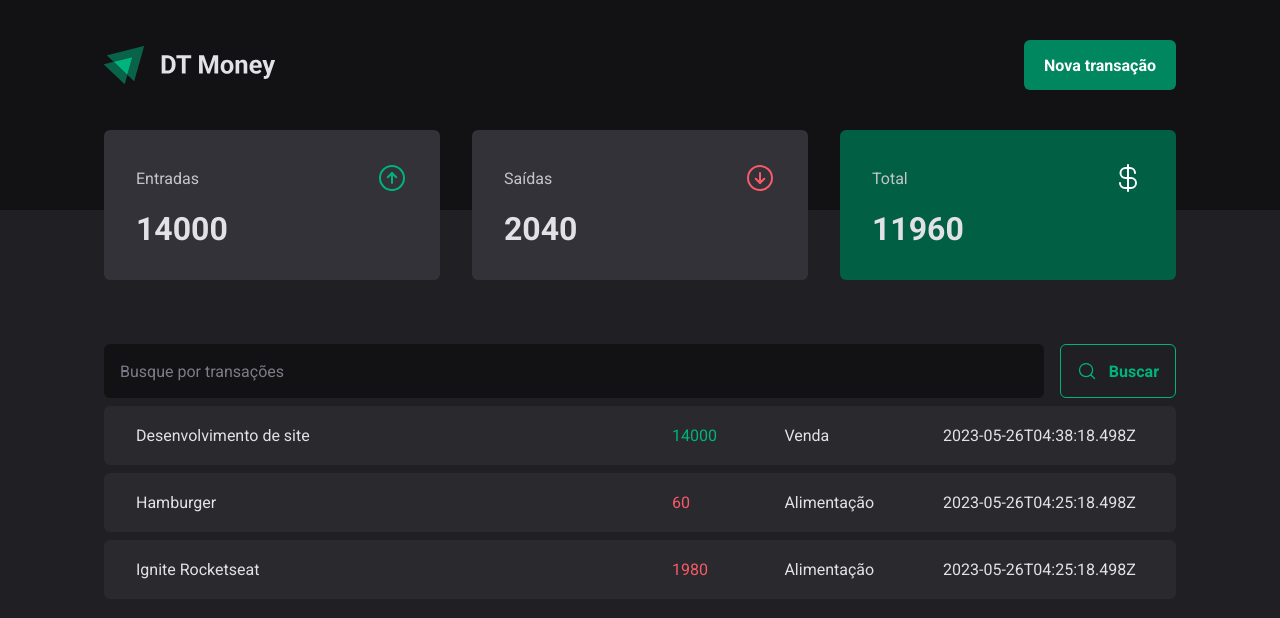
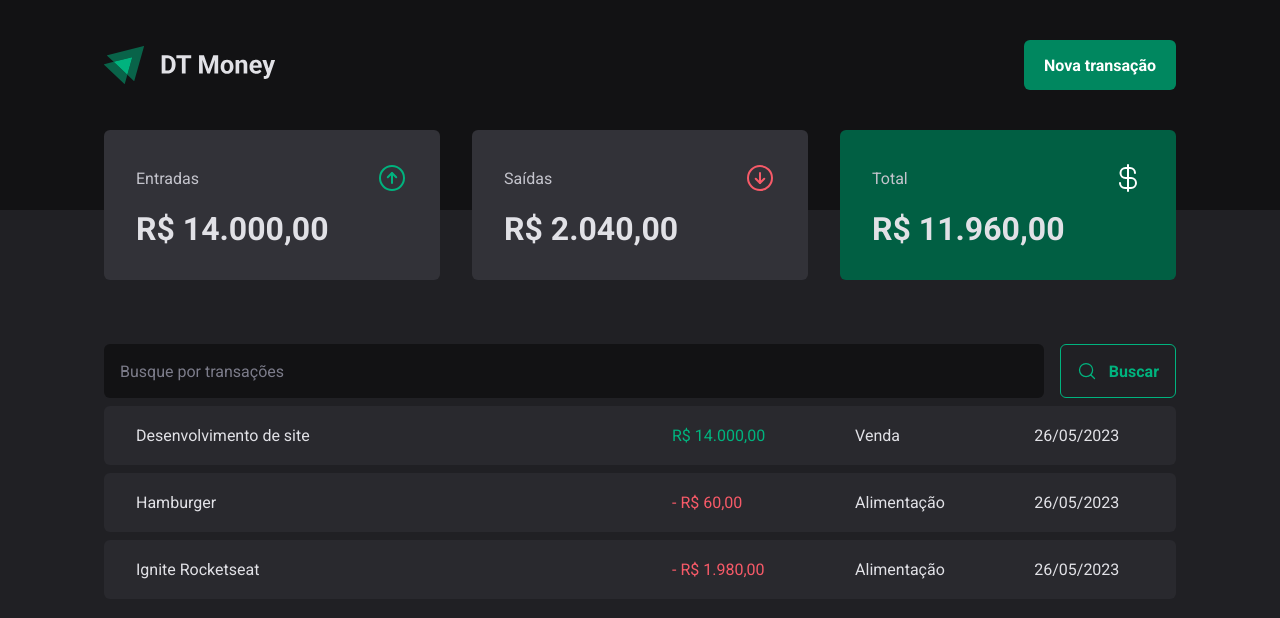
Before and after one commit to sidneifjr/dt-money, a React (Vite) app: page / in a window 1280 px wide. Shown: the top 618 px of the page. Built offline with nearby package versions, Linux system fonts and the light colour scheme; data requests are answered from the project's data file.

Commit message:
Realiza a formatação dos valores, em Summary e Transactions

```diff
--- a/src/components/Summary/index.tsx
+++ b/src/components/Summary/index.tsx
@@ -2,16 +2,18 @@ import { ArrowCircleDown, ArrowCircleUp, CurrencyDollar } from "phosphor-react";
 import { SummaryCard, SummaryContainer } from "./styles";
 import { useContext } from "react";
 import { TransactionsContext } from "../../contexts/TransactionsContext";
+import { priceFormatter } from "../../util/formatter";
 
 export function Summary() {
   const { transactions } = useContext(TransactionsContext)
 
-  // reduce() permite percorrer um array e reduzir o mesmo a uma nova estrutura de dados.
-  // Ou seja: quero reduzir meu transactions, à essa estrutura de dados:
-  // { income: 0, outcome: 0, total: 0 }
-
-  // acc -> accumulator. Refere-se ao objeto { income: 0, outcome: 0, total: 0 }.
-  // Todas as operações no reducer, farei no accumulator.
+  /**
+   * reduce() permite percorrer um array e reduzir o mesmo a uma nova estrutura de dados.
+   * Ou seja: quero adaptár o meu transactions à essa estrutura de dados:
+   * { income: 0, outcome: 0, total: 0 }
+   * acc -> accumulator. Refere-se ao objeto { income: 0, outcome: 0, total: 0 }.
+   * Todas as operações no reducer, farei no accumulator.
+   */
   const summary = transactions.reduce((acc, transaction) => {
     if(transaction.type === 'income'){
       acc.income += transaction.price;
@@ -34,7 +36,7 @@ export function Summary() {
           <ArrowCircleUp size={32} color="#00b37e" />
         </header>
 
-        <strong>{summary.income}</strong>
+        <strong>{priceFormatter.format(summary.income)}</strong>
       </SummaryCard>
 
       <SummaryCard>
@@ -43,7 +45,7 @@ export function Summary() {
           <ArrowCircleDown size={32} color="#f75a68" />
         </header>
 
-        <strong>{summary.outcome}</strong>
+        <strong>{priceFormatter.format(summary.outcome)}</strong>
       </SummaryCard>
 
       <SummaryCard variant="green">
@@ -52,7 +54,7 @@ export function Summary() {
           <CurrencyDollar size={32} color="#ffffff" />
         </header>
 
-        <strong>{summary.total}</strong>
+        <strong>{priceFormatter.format(summary.total)}</strong>
       </SummaryCard>
     </SummaryContainer>
   )
--- a/src/pages/Transactions/index.tsx
+++ b/src/pages/Transactions/index.tsx
@@ -4,6 +4,7 @@ import { Summary } from "../../components/Summary";
 import { SearchForm } from "./components/SearchForm";
 import { PriceHighlight, TransactionsContainer, TransactionsTable } from "./styles";
 import { TransactionsContext } from "../../contexts/TransactionsContext";
+import { dateFormatter, priceFormatter } from "../../util/formatter";
 
 export function Transactions() {
   const { transactions } = useContext(TransactionsContext)
@@ -24,11 +25,12 @@ export function Transactions() {
                   <td width="50%">{transaction.description}</td>
                   <td>
                     <PriceHighlight variant={transaction.type}>
-                      {transaction.price}
+                      {transaction.type === 'outcome' && '- '}
+                      {priceFormatter.format(transaction.price)}
                     </PriceHighlight>
                   </td>
                   <td>{transaction.category}</td>
-                  <td>{transaction.createdAt}</td>
+                  <td>{dateFormatter.format(new Date(transaction.createdAt))}</td>
                 </tr>
               )
             })}
--- /dev/null
+++ b/src/util/formatter.ts
@@ -0,0 +1,6 @@
+export const dateFormatter = new Intl.DateTimeFormat('pt-BR')
+
+export const priceFormatter = new Intl.NumberFormat('pt-BR', {
+  style: 'currency',
+  currency: 'BRL',
+})
```
